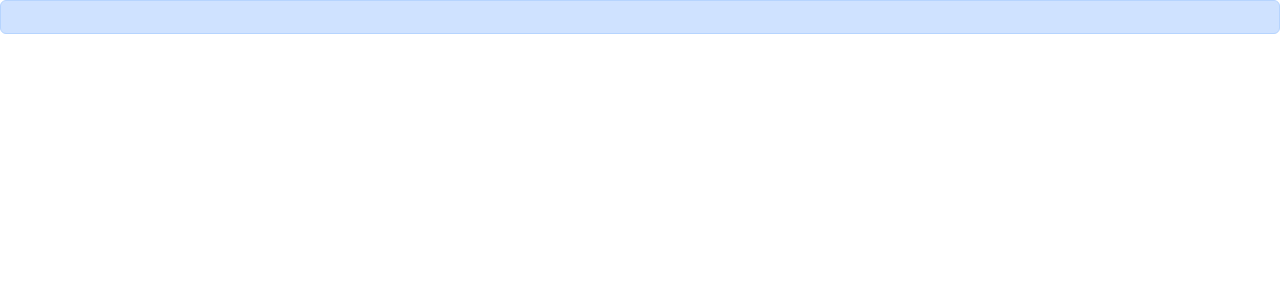
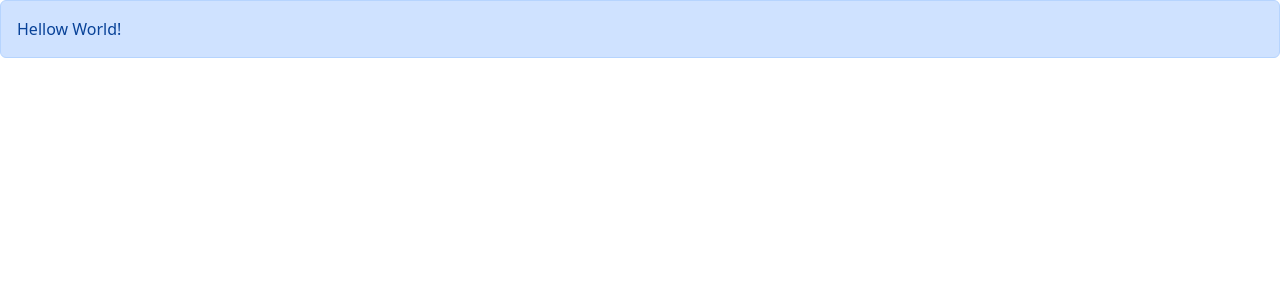
Before and after one commit to Otacon2024/Vite-React, a React (Vite) app: page / in a window 1280 px wide. Shown: the top 300 px of the page. Built offline with nearby package versions, Linux system fonts and the light colour scheme.

Commit message:
Pass HTML content as <Alert> children

```diff
--- a/src/App.tsx
+++ b/src/App.tsx
@@ -11,7 +11,9 @@ function App() {
   return (
     <div>
       {/* <ListGroup items={items} heading="Cities" onSelectItem={handleSelectItem} /> */}
-      <Alert text="Hello World" />
+      <Alert>
+        Hellow <span>World!</span>
+      </Alert>
     </div>
   );
 }
```
